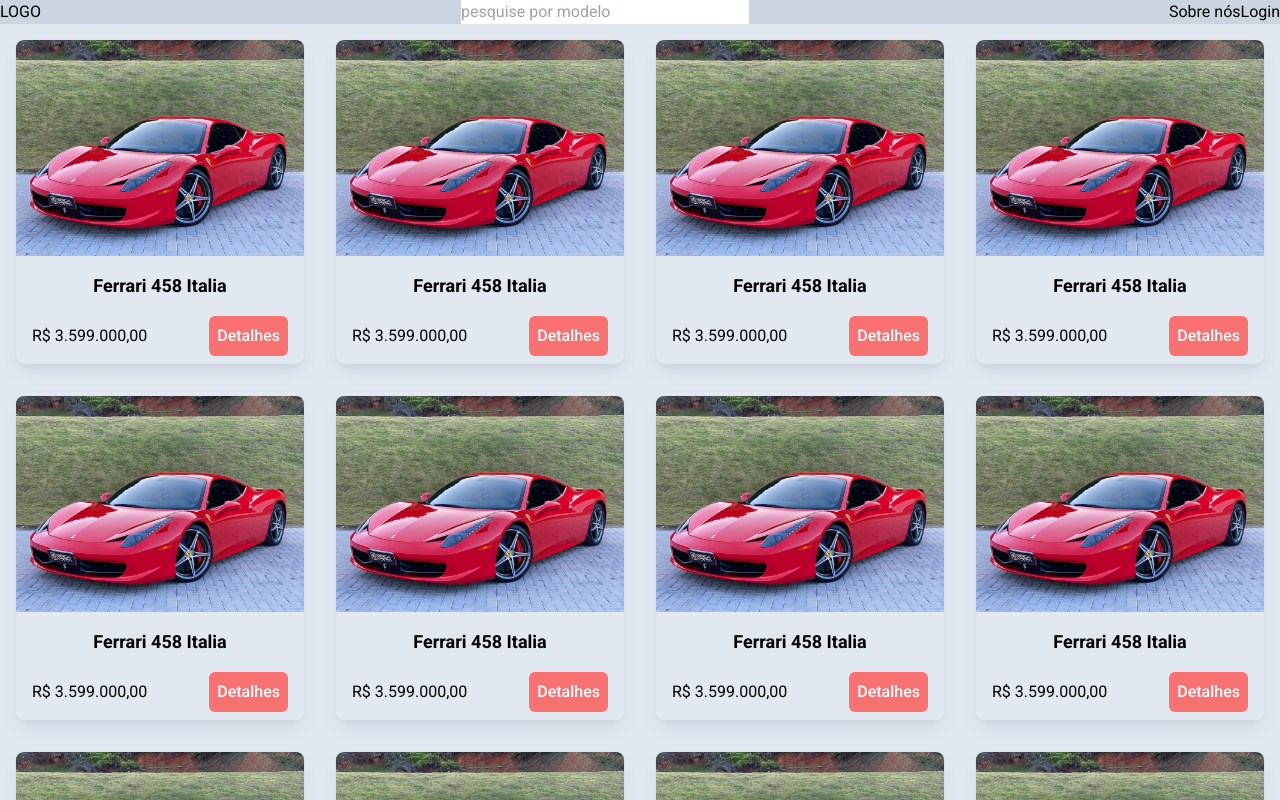
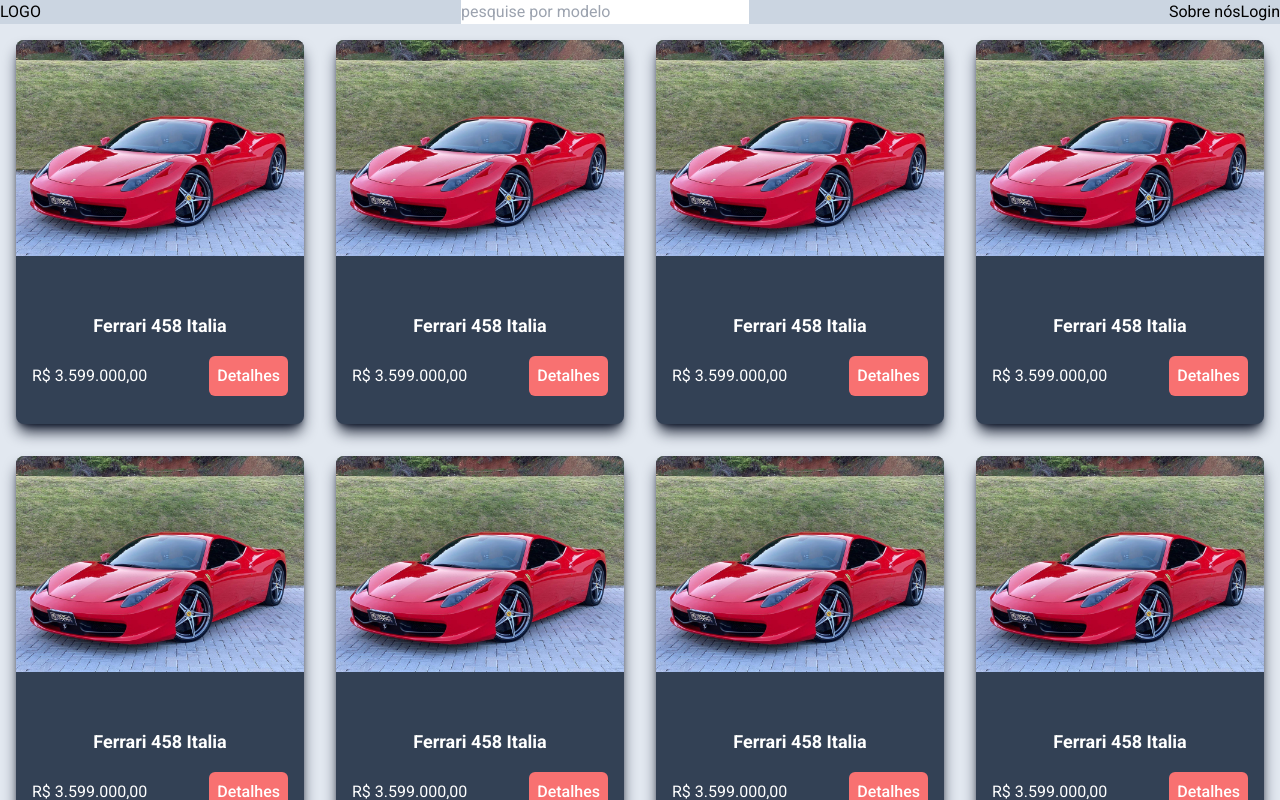
Before and after one commit to guilhermeevencio/car-store-project, a React (Vite) app in the folder app/frontend/: page / in a window 1280 px wide. Shown: the top 800 px of the page. Built offline with nearby package versions, Linux system fonts and the light colour scheme.

Commit message:
style: ItemCard.ts

```diff
--- a/app/frontend/src/components/ItemCard/index.tsx
+++ b/app/frontend/src/components/ItemCard/index.tsx
@@ -12,12 +12,14 @@
     navigate(`/cars/${props.car.id}`)
   }
   return (
-    <div className="m-4 w-72 shadow-lg shadow-slate-300 rounded-lg">
-      <img
-        src={props.car.imageUrl}
-        alt={props.car.name}
-        className="rounded-t-lg hover:w-80"
-      />
+    <div className="m-4 w-72 h-96 shadow-lg shadow-slate-900 text-white rounded-lg bg-slate-700">
+      <div className="overflow-hidden h-64">
+        <img
+          src={props.car.imageUrl as string}
+          alt={props.car.name}
+          className="rounded-t-lg w-full h-50 object-cover"
+        />
+      </div>
       <h3 className="font-semibold text-lg py-4 text-center">{`${props.car.brand} ${props.car.name}`}</h3>
       <div className="flex flex-row justify-between items-center mx-4 pb-2">
         <p className="">
```
